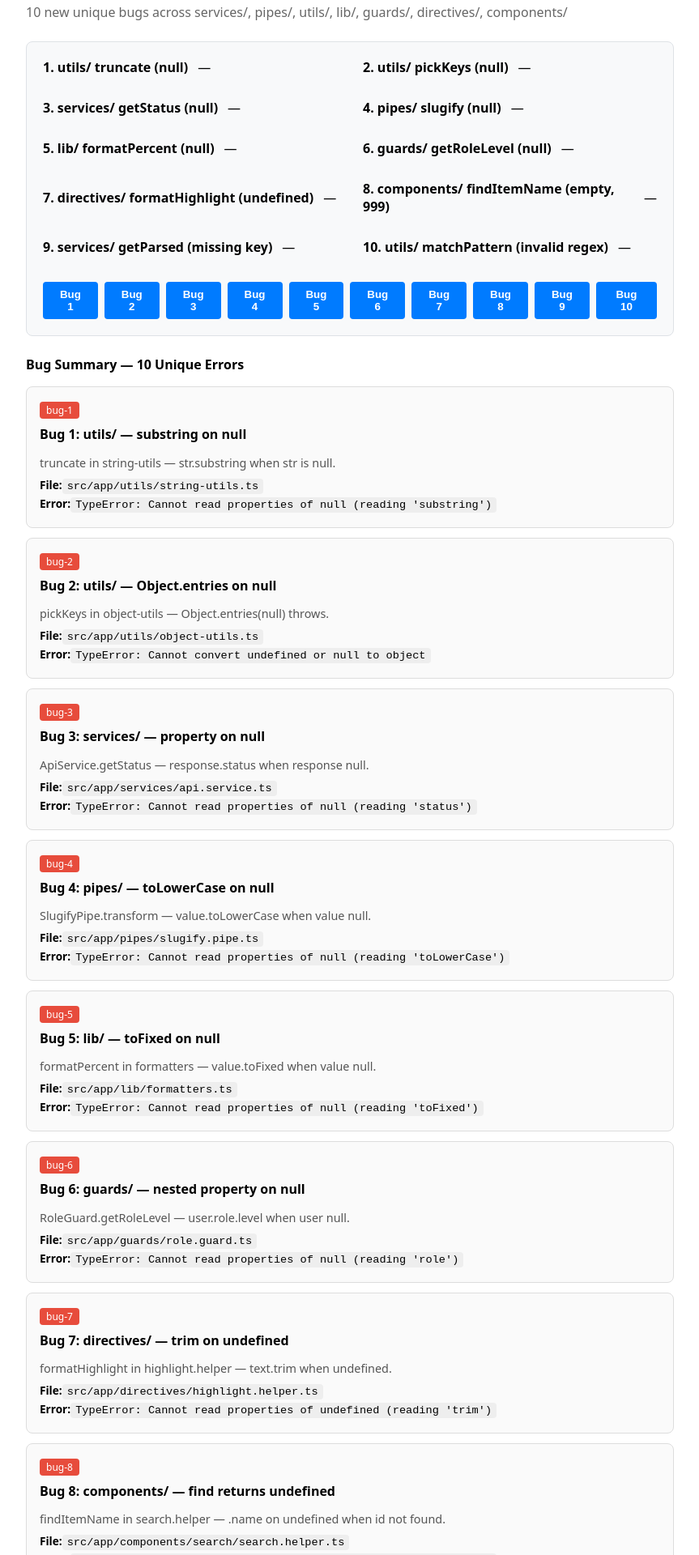
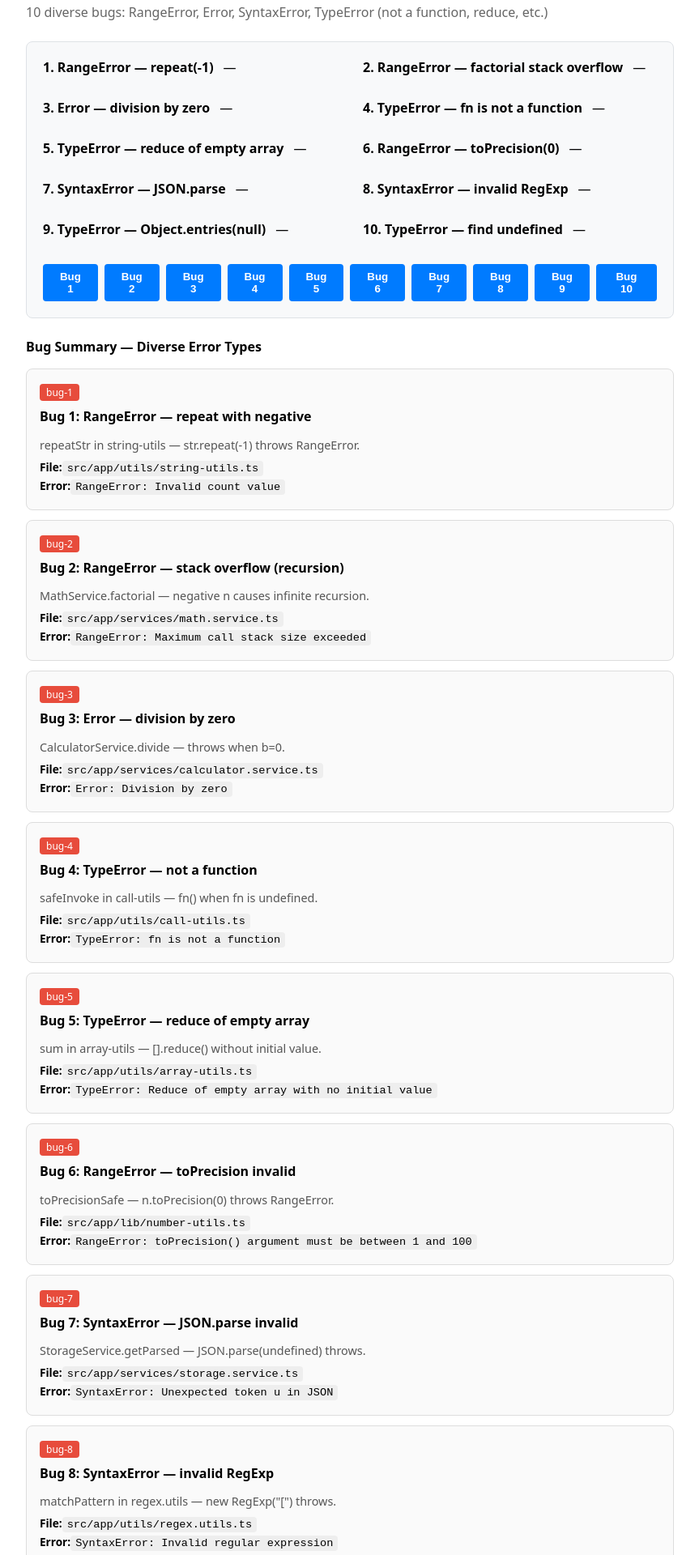
Before and after one commit to jitendershiprocket/demo-app, an Angular app: page / in a window 1280 px wide. Shown: the part 240-2160 px from the top of the page at 81% size, without its empty margins (208-1071 px from the left). Built offline with nearby package versions, Linux system fonts and the light colour scheme.

Commit message:
add bugs

```diff
--- a/src/app/components/bugs-dashboard/bugs-dashboard.component.html
+++ b/src/app/components/bugs-dashboard/bugs-dashboard.component.html
@@ -1,49 +1,49 @@
 <div class="bugs-dashboard">
   <h2>Project Phoenix — Agent Maturity Test v2</h2>
   <p class="subtitle">
-    10 new unique bugs across services/, pipes/, utils/, lib/, guards/, directives/, components/
+    10 diverse bugs: RangeError, Error, SyntaxError, TypeError (not a function, reduce, etc.)
   </p>
 
   <div class="fetch-section">
     <div class="input-grid">
       <div class="input-row">
-        <span class="label">1. utils/ truncate (null)</span>
+        <span class="label">1. RangeError — repeat(-1)</span>
         <span>—</span>
       </div>
       <div class="input-row">
-        <span class="label">2. utils/ pickKeys (null)</span>
+        <span class="label">2. RangeError — factorial stack overflow</span>
         <span>—</span>
       </div>
       <div class="input-row">
-        <span class="label">3. services/ getStatus (null)</span>
+        <span class="label">3. Error — division by zero</span>
         <span>—</span>
       </div>
       <div class="input-row">
-        <span class="label">4. pipes/ slugify (null)</span>
+        <span class="label">4. TypeError — fn is not a function</span>
         <span>—</span>
       </div>
       <div class="input-row">
-        <span class="label">5. lib/ formatPercent (null)</span>
+        <span class="label">5. TypeError — reduce of empty array</span>
         <span>—</span>
       </div>
       <div class="input-row">
-        <span class="label">6. guards/ getRoleLevel (null)</span>
+        <span class="label">6. RangeError — toPrecision(0)</span>
         <span>—</span>
       </div>
       <div class="input-row">
-        <span class="label">7. directives/ formatHighlight (undefined)</span>
+        <span class="label">7. SyntaxError — JSON.parse</span>
         <span>—</span>
       </div>
       <div class="input-row">
-        <span class="label">8. components/ findItemName (empty, 999)</span>
+        <span class="label">8. SyntaxError — invalid RegExp</span>
         <span>—</span>
       </div>
       <div class="input-row">
-        <span class="label">9. services/ getParsed (missing key)</span>
+        <span class="label">9. TypeError — Object.entries(null)</span>
         <span>—</span>
       </div>
       <div class="input-row">
-        <span class="label">10. utils/ matchPattern (invalid regex)</span>
+        <span class="label">10. TypeError — find undefined</span>
         <span>—</span>
       </div>
     </div>
@@ -74,7 +74,7 @@
   }
 
   <div class="bug-cards">
-    <h4>Bug Summary — 10 Unique Errors</h4>
+    <h4>Bug Summary — Diverse Error Types</h4>
     @for (bug of bugs; track bug.id) {
       <div class="bug-card">
         <span class="bug-id">{{ bug.id }}</span>
--- a/src/app/components/bugs-dashboard/bugs-dashboard.component.ts
+++ b/src/app/components/bugs-dashboard/bugs-dashboard.component.ts
@@ -1,16 +1,16 @@
 import { Component, inject } from '@angular/core';
 import { FormsModule } from '@angular/forms';
 import * as Sentry from '@sentry/angular';
-import { ApiService } from '../../services/api.service';
+import { MathService } from '../../services/math.service';
+import { CalculatorService } from '../../services/calculator.service';
 import { StorageService } from '../../services/storage.service';
-import { truncate } from '../../utils/string-utils';
+import { repeatStr } from '../../utils/string-utils';
 import { pickKeys } from '../../utils/object-utils';
-import { formatPercent } from '../../lib/formatters';
-import { formatHighlight } from '../../directives/highlight.helper';
+import { safeInvoke } from '../../utils/call-utils';
+import { sum } from '../../utils/array-utils';
+import { toPrecisionSafe } from '../../lib/number-utils';
 import { findItemName } from '../search/search.helper';
-import { RoleGuard } from '../../guards/role.guard';
 import { matchPattern } from '../../utils/regex.utils';
-import { SlugifyPipe } from '../../pipes/slugify.pipe';
 import { KNOWN_BUGS } from '../../data/bugs.data';
 
 type BugTrigger =
@@ -25,13 +25,11 @@ type BugTrigger =
   styleUrl: './bugs-dashboard.component.scss',
 })
 export class BugsDashboardComponent {
-  private apiService = inject(ApiService);
+  private mathService = inject(MathService);
+  private calculatorService = inject(CalculatorService);
   private storageService = inject(StorageService);
-  private roleGuard = new RoleGuard();
-  private slugifyPipe = new SlugifyPipe();
 
   bugs = KNOWN_BUGS;
-
   result: { success: boolean; label: string; value: string } | null = null;
   loading = false;
 
@@ -45,44 +43,44 @@ export class BugsDashboardComponent {
         let label: string;
         switch (bugId) {
           case 'bug-1':
-            value = truncate(null, 10);
-            label = 'Truncate';
+            value = repeatStr('x', -1);
+            label = 'Repeat';
             break;
           case 'bug-2':
+            value = String(this.mathService.factorial(-1));
+            label = 'Factorial';
+            break;
+          case 'bug-3':
+            value = String(this.calculatorService.divide(10, 0));
+            label = 'Divide';
+            break;
+          case 'bug-4':
+            value = String(safeInvoke(undefined));
+            label = 'Invoke';
+            break;
+          case 'bug-5':
+            value = String(sum([]));
+            label = 'Sum';
+            break;
+          case 'bug-6':
+            value = toPrecisionSafe(1.23, 0);
+            label = 'Precision';
+            break;
+          case 'bug-7':
+            value = JSON.stringify(this.storageService.getParsed('missing'));
+            label = 'Storage';
+            break;
+          case 'bug-8':
+            value = String(matchPattern('hello', '['));
+            label = 'Regex';
+            break;
+          case 'bug-9':
             value = JSON.stringify(pickKeys(null));
             label = 'PickKeys';
             break;
-          case 'bug-3':
-            value = String(this.apiService.getStatus(null));
-            label = 'Status';
-            break;
-          case 'bug-4':
-            value = this.slugifyPipe.transform(null);
-            label = 'Slugify';
-            break;
-          case 'bug-5':
-            value = formatPercent(null);
-            label = 'Percent';
-            break;
-          case 'bug-6':
-            value = String(this.roleGuard.getRoleLevel(null));
-            label = 'Role';
-            break;
-          case 'bug-7':
-            value = formatHighlight(undefined);
-            label = 'Highlight';
-            break;
-          case 'bug-8':
+          case 'bug-10':
             value = findItemName([], 999);
             label = 'FindItem';
-            break;
-          case 'bug-9':
-            value = JSON.stringify(this.storageService.getParsed('missing'));
-            label = 'Storage';
-            break;
-          case 'bug-10':
-            value = String(matchPattern('hello', '['));
-            label = 'Regex';
             break;
         }
         this.result = { success: true, label: label!, value: value! };
--- a/src/app/data/bugs.data.ts
+++ b/src/app/data/bugs.data.ts
@@ -1,108 +1,108 @@
 import { BugInfo } from '../models/bug-info.model';
 
 /**
- * 10 new unique bugs for agent maturity testing.
- * Each error type and location is different.
+ * 10 diverse bugs — NOT just null/undefined.
+ * RangeError, Error, SyntaxError, TypeError (not a function, reduce), etc.
  */
 export const KNOWN_BUGS: BugInfo[] = [
   {
     id: 'bug-1',
-    title: 'Bug 1: utils/ — substring on null',
-    description: 'truncate in string-utils — str.substring when str is null.',
-    errorMessage: "TypeError: Cannot read properties of null (reading 'substring')",
+    title: 'Bug 1: RangeError — repeat with negative',
+    description: 'repeatStr in string-utils — str.repeat(-1) throws RangeError.',
+    errorMessage: 'RangeError: Invalid count value',
     file: 'src/app/utils/string-utils.ts',
     line: 3,
-    fixSuggestion: 'return str?.substring(0, maxLen) ?? ""',
+    fixSuggestion: 'if (count < 0) return ""; return str.repeat(count)',
     triggerLabel: 'Bug 1',
   },
   {
     id: 'bug-2',
-    title: 'Bug 2: utils/ — Object.entries on null',
+    title: 'Bug 2: RangeError — stack overflow (recursion)',
+    description: 'MathService.factorial — negative n causes infinite recursion.',
+    errorMessage: 'RangeError: Maximum call stack size exceeded',
+    file: 'src/app/services/math.service.ts',
+    line: 7,
+    fixSuggestion: 'if (n < 0) return 0 or throw',
+    triggerLabel: 'Bug 2',
+  },
+  {
+    id: 'bug-3',
+    title: 'Bug 3: Error — division by zero',
+    description: 'CalculatorService.divide — throws when b=0.',
+    errorMessage: 'Error: Division by zero',
+    file: 'src/app/services/calculator.service.ts',
+    line: 6,
+    fixSuggestion: 'if (b === 0) return 0 or return Infinity',
+    triggerLabel: 'Bug 3',
+  },
+  {
+    id: 'bug-4',
+    title: 'Bug 4: TypeError — not a function',
+    description: 'safeInvoke in call-utils — fn() when fn is undefined.',
+    errorMessage: "TypeError: fn is not a function",
+    file: 'src/app/utils/call-utils.ts',
+    line: 3,
+    fixSuggestion: 'return fn?.() ?? undefined',
+    triggerLabel: 'Bug 4',
+  },
+  {
+    id: 'bug-5',
+    title: 'Bug 5: TypeError — reduce of empty array',
+    description: 'sum in array-utils — [].reduce() without initial value.',
+    errorMessage: 'TypeError: Reduce of empty array with no initial value',
+    file: 'src/app/utils/array-utils.ts',
+    line: 3,
+    fixSuggestion: 'return arr.reduce((a,b) => a+b, 0)',
+    triggerLabel: 'Bug 5',
+  },
+  {
+    id: 'bug-6',
+    title: 'Bug 6: RangeError — toPrecision invalid',
+    description: 'toPrecisionSafe — n.toPrecision(0) throws RangeError.',
+    errorMessage: 'RangeError: toPrecision() argument must be between 1 and 100',
+    file: 'src/app/lib/number-utils.ts',
+    line: 3,
+    fixSuggestion: 'if (precision < 1 || precision > 100) return String(n)',
+    triggerLabel: 'Bug 6',
+  },
+  {
+    id: 'bug-7',
+    title: 'Bug 7: SyntaxError — JSON.parse invalid',
+    description: 'StorageService.getParsed — JSON.parse(undefined) throws.',
+    errorMessage: 'SyntaxError: Unexpected token u in JSON',
+    file: 'src/app/services/storage.service.ts',
+    line: 9,
+    fixSuggestion: 'const raw = this.store[key]; return raw ? JSON.parse(raw) : null',
+    triggerLabel: 'Bug 7',
+  },
+  {
+    id: 'bug-8',
+    title: 'Bug 8: SyntaxError — invalid RegExp',
+    description: 'matchPattern in regex.utils — new RegExp("[") throws.',
+    errorMessage: 'SyntaxError: Invalid regular expression',
+    file: 'src/app/utils/regex.utils.ts',
+    line: 3,
+    fixSuggestion: 'try { new RegExp(pattern) } catch { return null }',
+    triggerLabel: 'Bug 8',
+  },
+  {
+    id: 'bug-9',
+    title: 'Bug 9: TypeError — Object.entries on null',
     description: 'pickKeys in object-utils — Object.entries(null) throws.',
     errorMessage: 'TypeError: Cannot convert undefined or null to object',
     file: 'src/app/utils/object-utils.ts',
     line: 3,
-    fixSuggestion: 'if (!obj) return []; return Object.entries(obj).map(...)',
-    triggerLabel: 'Bug 2',
+    fixSuggestion: 'if (!obj) return []',
+    triggerLabel: 'Bug 9',
   },
   {
-    id: 'bug-3',
-    title: 'Bug 3: services/ — property on null',
-    description: 'ApiService.getStatus — response.status when response null.',
-    errorMessage: "TypeError: Cannot read properties of null (reading 'status')",
-    file: 'src/app/services/api.service.ts',
-    line: 7,
-    fixSuggestion: 'return response?.status ?? 0',
-    triggerLabel: 'Bug 3',
-  },
-  {
-    id: 'bug-4',
-    title: 'Bug 4: pipes/ — toLowerCase on null',
-    description: 'SlugifyPipe.transform — value.toLowerCase when value null.',
-    errorMessage: "TypeError: Cannot read properties of null (reading 'toLowerCase')",
-    file: 'src/app/pipes/slugify.pipe.ts',
-    line: 7,
-    fixSuggestion: 'return value?.toLowerCase().replace(...) ?? ""',
-    triggerLabel: 'Bug 4',
-  },
-  {
-    id: 'bug-5',
-    title: 'Bug 5: lib/ — toFixed on null',
-    description: 'formatPercent in formatters — value.toFixed when value null.',
-    errorMessage: "TypeError: Cannot read properties of null (reading 'toFixed')",
-    file: 'src/app/lib/formatters.ts',
-    line: 3,
-    fixSuggestion: 'return value != null ? value.toFixed(2) + "%" : "0%"',
-    triggerLabel: 'Bug 5',
-  },
-  {
-    id: 'bug-6',
-    title: 'Bug 6: guards/ — nested property on null',
-    description: 'RoleGuard.getRoleLevel — user.role.level when user null.',
-    errorMessage: "TypeError: Cannot read properties of null (reading 'role')",
-    file: 'src/app/guards/role.guard.ts',
-    line: 5,
-    fixSuggestion: 'return user?.role?.level ?? 0',
-    triggerLabel: 'Bug 6',
-  },
-  {
-    id: 'bug-7',
-    title: 'Bug 7: directives/ — trim on undefined',
-    description: 'formatHighlight in highlight.helper — text.trim when undefined.',
-    errorMessage: "TypeError: Cannot read properties of undefined (reading 'trim')",
-    file: 'src/app/directives/highlight.helper.ts',
-    line: 3,
-    fixSuggestion: 'return text?.trim() ?? ""',
-    triggerLabel: 'Bug 7',
-  },
-  {
-    id: 'bug-8',
-    title: 'Bug 8: components/ — find returns undefined',
-    description: 'findItemName in search.helper — .name on undefined when id not found.',
+    id: 'bug-10',
+    title: 'Bug 10: TypeError — property on undefined (find)',
+    description: 'findItemName — .name when find() returns undefined.',
     errorMessage: "TypeError: Cannot read properties of undefined (reading 'name')",
     file: 'src/app/components/search/search.helper.ts',
     line: 4,
     fixSuggestion: 'return items?.find(...)?.name ?? ""',
-    triggerLabel: 'Bug 8',
-  },
-  {
-    id: 'bug-9',
-    title: 'Bug 9: services/ — JSON.parse on undefined',
-    description: 'StorageService.getParsed — JSON.parse when key not in store.',
-    errorMessage: 'SyntaxError: Unexpected token u in JSON',
-    file: 'src/app/services/storage.service.ts',
-    line: 9,
-    fixSuggestion: 'const raw = this.store[key]; return raw ? JSON.parse(raw) : null',
-    triggerLabel: 'Bug 9',
-  },
-  {
-    id: 'bug-10',
-    title: 'Bug 10: utils/ — RegExp invalid pattern',
-    description: 'matchPattern in regex.utils — new RegExp("[") throws SyntaxError.',
-    errorMessage: 'SyntaxError: Invalid regular expression',
-    file: 'src/app/utils/regex.utils.ts',
-    line: 3,
-    fixSuggestion: 'try { return str.match(new RegExp(pattern)); } catch { return null }',
     triggerLabel: 'Bug 10',
   },
 ];
--- /dev/null
+++ b/src/app/lib/number-utils.ts
@@ -0,0 +1,3 @@
+export function toPrecisionSafe(n: number, precision: number): string {
+  return n.toPrecision(precision);
+}
--- a/src/app/services/calculator.service.ts
+++ b/src/app/services/calculator.service.ts
@@ -3,7 +3,7 @@ import { Injectable } from '@angular/core';
 @Injectable({ providedIn: 'root' })
 export class CalculatorService {
   divide(a: number, b: number): number {
-    if (b === 0) return 0;
+    if (b === 0) throw new Error('Division by zero');
     return a / b;
   }
 }
--- /dev/null
+++ b/src/app/utils/array-utils.ts
@@ -0,0 +1,3 @@
+export function sum(arr: number[]): number {
+  return arr.reduce((a, b) => a + b);
+}
--- /dev/null
+++ b/src/app/utils/call-utils.ts
@@ -0,0 +1,3 @@
+export function safeInvoke<T>(fn: (() => T) | undefined): T {
+  return (fn as () => T)();
+}
--- a/src/app/utils/string-utils.ts
+++ b/src/app/utils/string-utils.ts
@@ -1,3 +1,3 @@
-export function truncate(str: string | null, maxLen: number): string {
-  return (str as string).substring(0, maxLen);
+export function repeatStr(str: string, count: number): string {
+  return str.repeat(count);
 }
```
